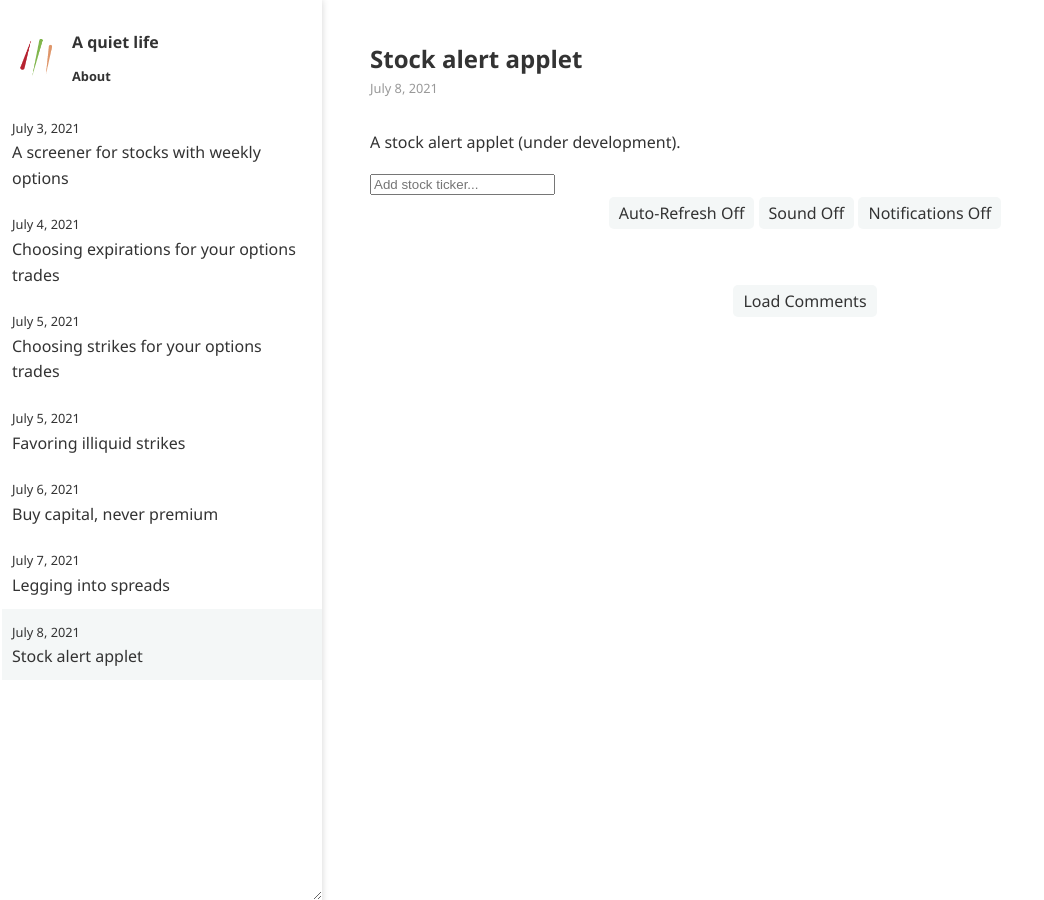
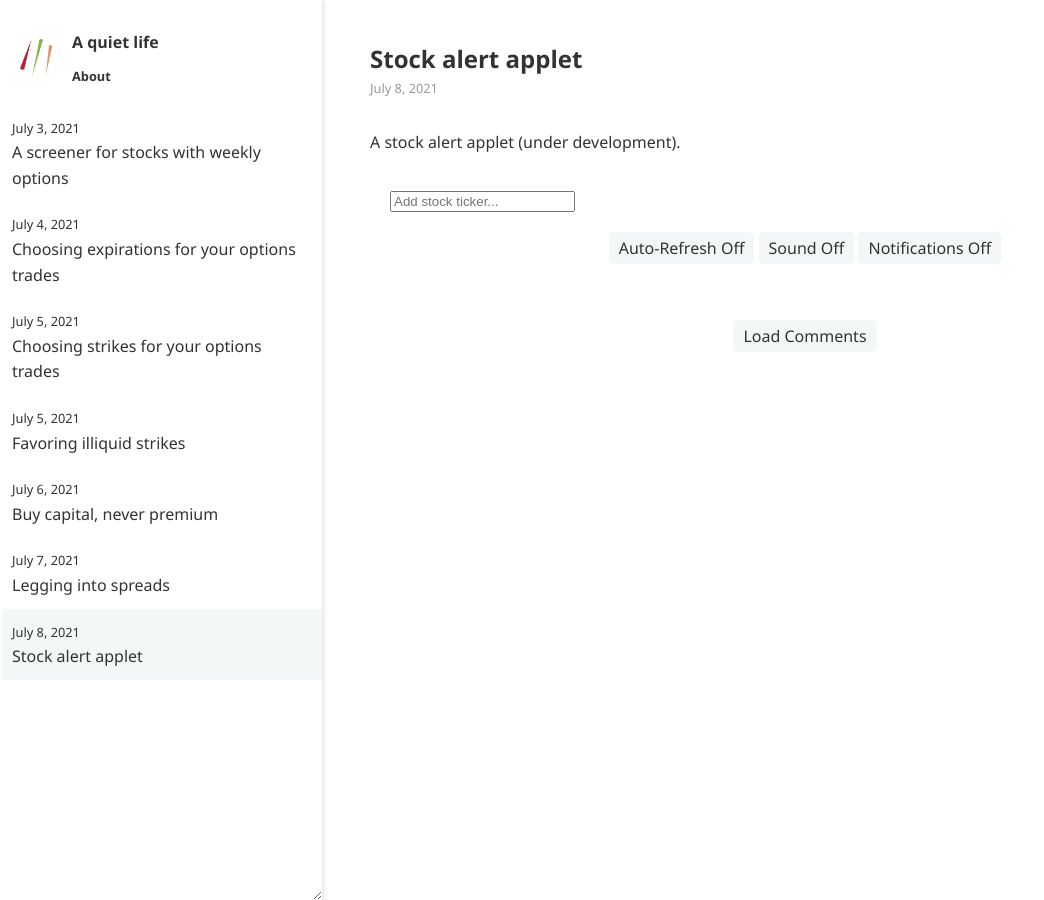
Before and after one commit to ansyblenetwork/aquietlife, a Jekyll site: the page built from _posts/2021-07-08-alerts.md, in a window 1280 px wide. Shown: the whole page, without its empty margins (0-1044 px from the left). Built offline with Jekyll 4.4.1, drawn with Linux system fonts in a browser that asks for light colours.

Commit message:
Update 2021-07-08-alerts.md

```diff
--- a/_posts/2021-07-08-alerts.md
+++ b/_posts/2021-07-08-alerts.md
@@ -11,10 +11,8 @@ A stock alert applet (under development).
 			event.preventDefault();
 			submitTicker();
 		}"
-id="tickerInput" style="margin-right:20px;" autocomplete="off" placeholder="Add stock ticker...">
+id="tickerInput" style="margin:20px;" autocomplete="off" placeholder="Add stock ticker...">
 <span id="msg"></span>
-<div id="ticker"></div>
-<div id="market"></div>
 
 <div style="width:max-content; margin:auto">
 <audio id="audio" src="{{ "that-was-quick.mp3" | relative_url }}" autostart="false"></audio>
```
